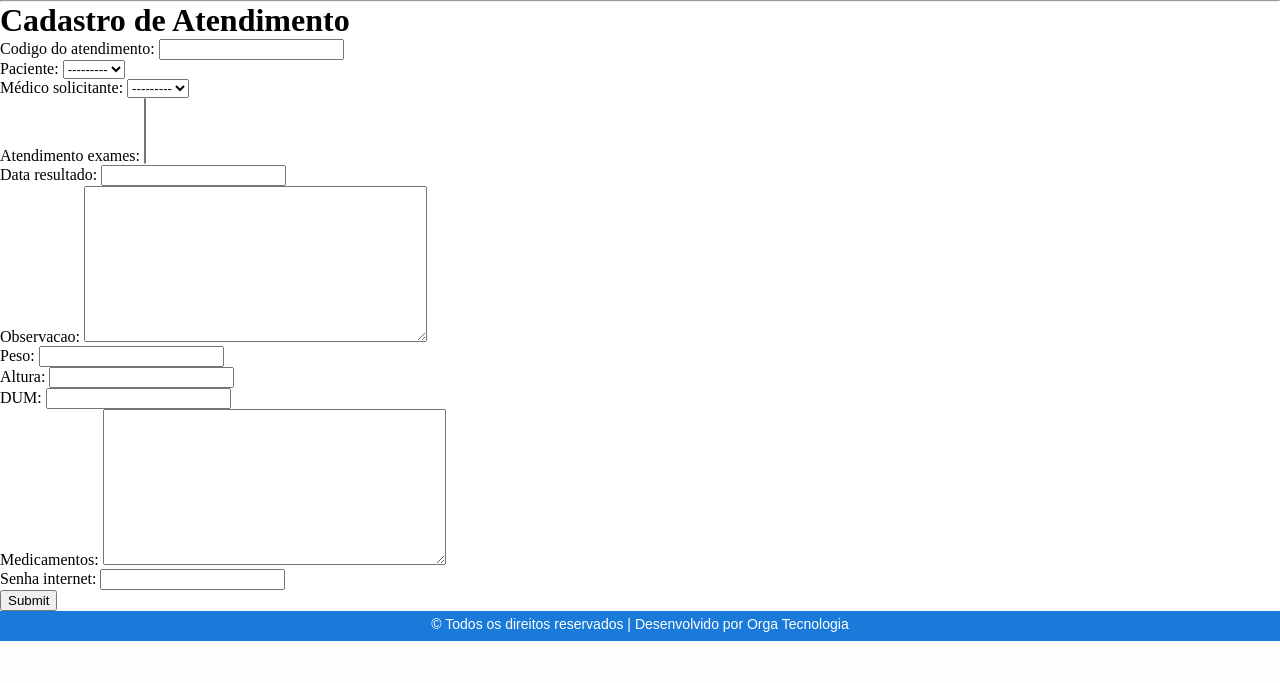
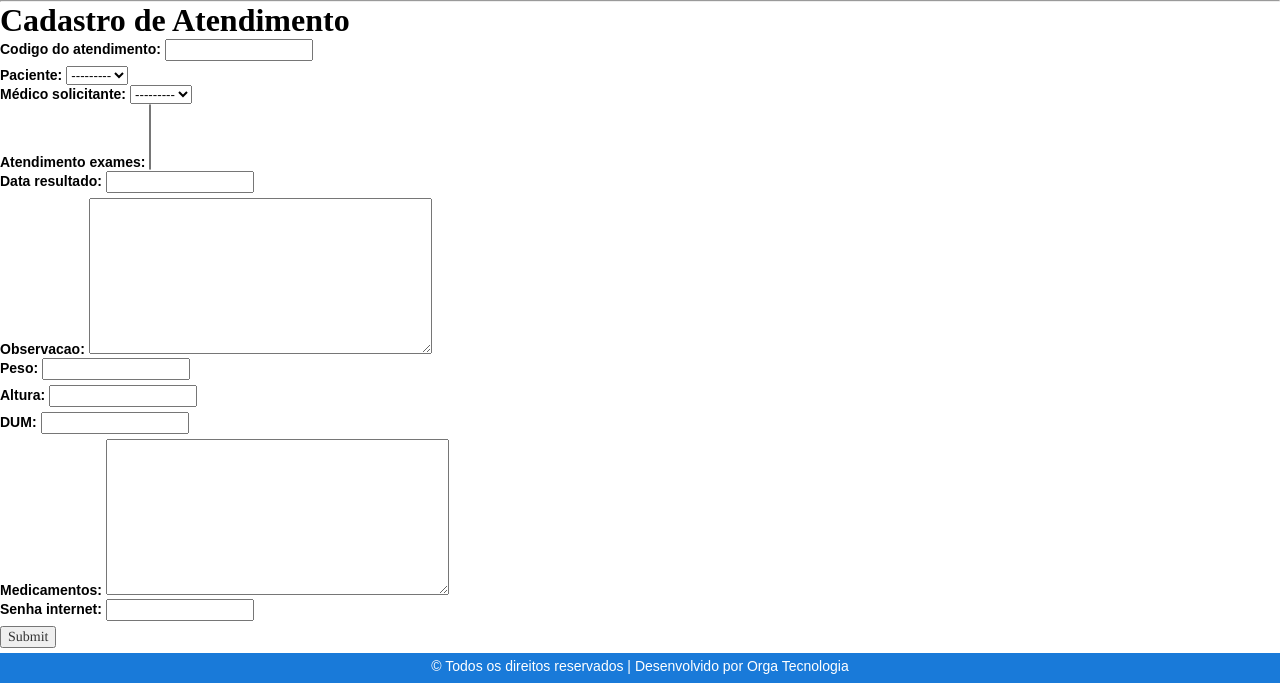
Before and after one commit to vitimm144/laboratorio, a Django app: page /atendimento/new/ in a window 1280 px wide. Shown: the part 175-858 px from the top of the page. Before the commit the page ends 816 px from the top, so only its background shows below. Run offline with Django 3.2, Linux system fonts and the light colour scheme; data that the repository does not hold is empty; some libraries are stand-ins or nearby versions.

Commit message:
Ateração na chamada css

```diff
--- a/cadastro/templates/atendimento_form.html
+++ b/cadastro/templates/atendimento_form.html
@@ -11,7 +11,7 @@
 {% endblock %}
 <div id="wrap">
 	<div><h1>Cadastro de Atendimento</h1></div>
-	<form class="cad_atend" action="." method="post">
+	<form class="cad_pac" action="." method="post">
         {% csrf_token %}
         {{ form.as_p }}
 
```
